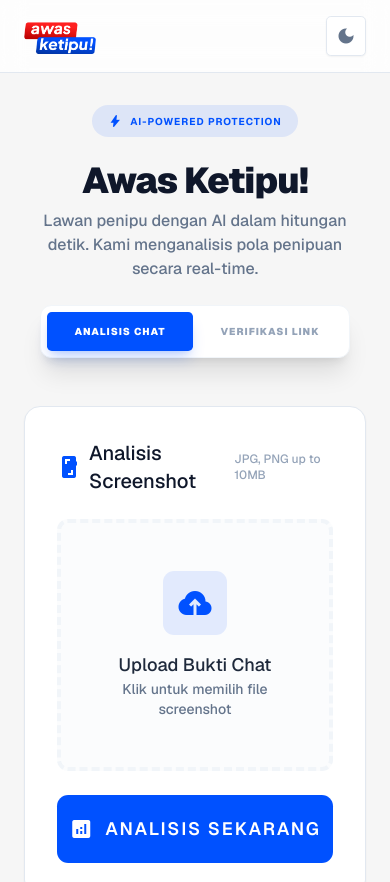
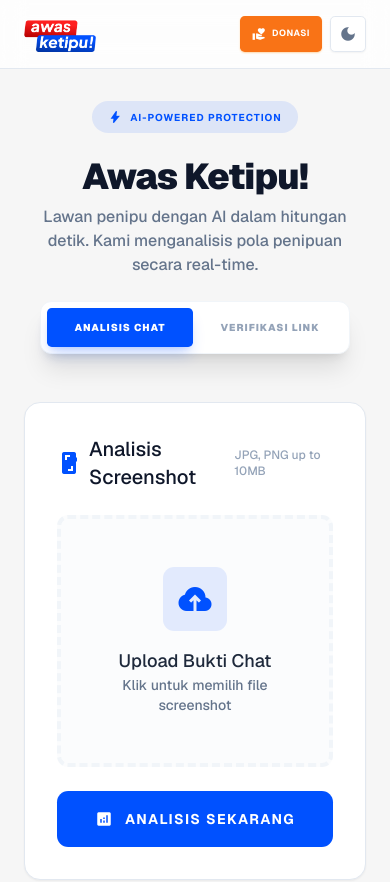
Before and after one commit to refrxx/cekscam-ai, a website: page index.html in a window 390 px wide. Shown: the top 882 px of the page. Drawn offline with nearby package versions, Linux system fonts and the light colour scheme.

Commit message:
Fix: Show donation button on mobile

```diff
--- a/index.html
+++ b/index.html
@@ -57,11 +57,20 @@
                     </div>
                 </div>
 
-                <button onclick="document.documentElement.classList.toggle('dark')"
-                    class="w-10 h-10 flex items-center justify-center rounded-xl border border-slate-200 dark:border-slate-800 text-slate-500 bg-white dark:bg-slate-900 shadow-sm">
-                    <span class="material-symbols-outlined dark:hidden text-xl">dark_mode</span>
-                    <span class="material-symbols-outlined hidden dark:block text-yellow-400 text-xl">light_mode</span>
-                </button>
+                <div class="flex items-center gap-2 md:gap-3">
+                    <a href="https://saweria.co/rglabs" target="_blank"
+                    class="flex items-center gap-1.5 px-3 py-2 rounded-xl bg-orange-500 hover:bg-orange-600 text-white text-[9px] md:text-[10px] font-bold uppercase tracking-wider transition-all shadow-sm shadow-orange-200 active:scale-95">
+                        <span class="material-symbols-outlined text-sm md:text-base">volunteer_activism</span>
+                        <span>Donasi</span>
+                    </a>
+
+                    <button onclick="document.documentElement.classList.toggle('dark')"
+                        class="w-9 h-9 md:w-10 md:h-10 flex items-center justify-center rounded-xl border border-slate-200 dark:border-slate-800 text-slate-500 bg-white dark:bg-slate-900 shadow-sm">
+                        <span class="material-symbols-outlined dark:hidden text-lg md:text-xl">dark_mode</span>
+                        <span class="material-symbols-outlined hidden dark:block text-yellow-400 text-lg md:text-xl">light_mode</span>
+                    </button>
+                </div>
+
             </div>
         </header>
 
@@ -114,8 +123,9 @@
                             </div>
                             <input type="file" id="imageInput" class="hidden" accept="image/*" onchange="updateFileName()"/>
                         </label>
-                        <button onclick="checkScam()" id="btnCek" class="w-full py-5 rounded-2xl bg-primary text-white text-lg font-semibold uppercase tracking-widest hover:brightness-110 active:scale-[0.98] transition-all flex items-center justify-center gap-3">
-                            <span class="material-symbols-outlined">analytics</span> Analisis Sekarang
+                        <button onclick="checkScam()" id="btnCek"
+                            class="w-full py-3.5 rounded-2xl bg-primary text-white text-sm font-bold uppercase tracking-widest hover:brightness-110 active:scale-[0.98] transition-all flex items-center justify-center gap-3">
+                            <span class="material-symbols-outlined text-lg">analytics</span> Analisis Sekarang
                         </button>
                     </div>
 
@@ -127,8 +137,9 @@
                             <span class="absolute left-4 top-1/2 -translate-y-1/2 material-symbols-outlined text-slate-400">search</span>
                             <input type="text" id="urlInput" class="w-full pl-12 pr-4 py-4 rounded-xl bg-slate-50 dark:bg-slate-800 border-none ring-1 ring-slate-200 dark:ring-slate-700 focus:ring-2 focus:ring-primary text-sm" placeholder="Masukkan URL mencurigakan (contoh: bit.ly/undian-gratis)"/>
                         </div>
-                        <button onclick="checkLinkScam()" id="btnCekLink" class="w-full py-5 rounded-2xl bg-primary dark:bg-primary text-white text-lg font-semibold uppercase tracking-widest hover:brightness-110 active:scale-[0.98] transition-all flex items-center justify-center gap-3">
-                            <span class="material-symbols-outlined">travel_explore</span> Periksa Link
+                        <button onclick="checkLinkScam()" id="btnCekLink"
+                            class="w-full py-3.5 rounded-2xl bg-primary text-white text-sm font-bold uppercase tracking-widest hover:brightness-110 active:scale-[0.98] transition-all flex items-center justify-center gap-3">
+                            <span class="material-symbols-outlined text-lg">travel_explore</span> Periksa Link
                         </button>
                     </div>
                 </div>
@@ -193,21 +204,24 @@
     </div>
 
 <script>
-   function showPage(page) {
+    function showPage(page) {
         const pChat = document.getElementById('page-chat');
         const pLink = document.getElementById('page-link');
         const nChat = document.getElementById('nav-chat');
         const nLink = document.getElementById('nav-link');
 
-        const activeClass = "px-5 py-2 rounded-lg text-xs font-extrabold uppercase tracking-widest bg-primary text-white shadow-sm transition-all";
-        const inactiveClass = "px-5 py-2 rounded-lg text-xs font-medium uppercase tracking-widest text-slate-400 hover:text-primary hover:bg-primary/5 transition-all";
+        // SAMAKAN UKURANNYA DI SINI (Pakai py-3 agar tetap gemuk dan lebar)
+        const activeClass = "flex-1 px-4 py-3 rounded-xl text-[10px] md:text-xs font-black uppercase tracking-widest bg-primary text-white shadow-lg shadow-primary/20 transition-all active:scale-95 text-center";
+        const inactiveClass = "flex-1 px-4 py-3 rounded-xl text-[10px] md:text-xs font-black uppercase tracking-widest text-slate-400 hover:text-primary transition-all active:scale-95 text-center";
 
         if(page === 'chat') {
-            pChat.classList.remove('hidden'); pLink.classList.add('hidden');
+            pChat.classList.remove('hidden');
+            pLink.classList.add('hidden');
             nChat.className = activeClass;
             nLink.className = inactiveClass;
         } else {
-            pChat.classList.add('hidden'); pLink.classList.remove('hidden');
+            pChat.classList.add('hidden');
+            pLink.classList.remove('hidden');
             nLink.className = activeClass;
             nChat.className = inactiveClass;
         }
```
